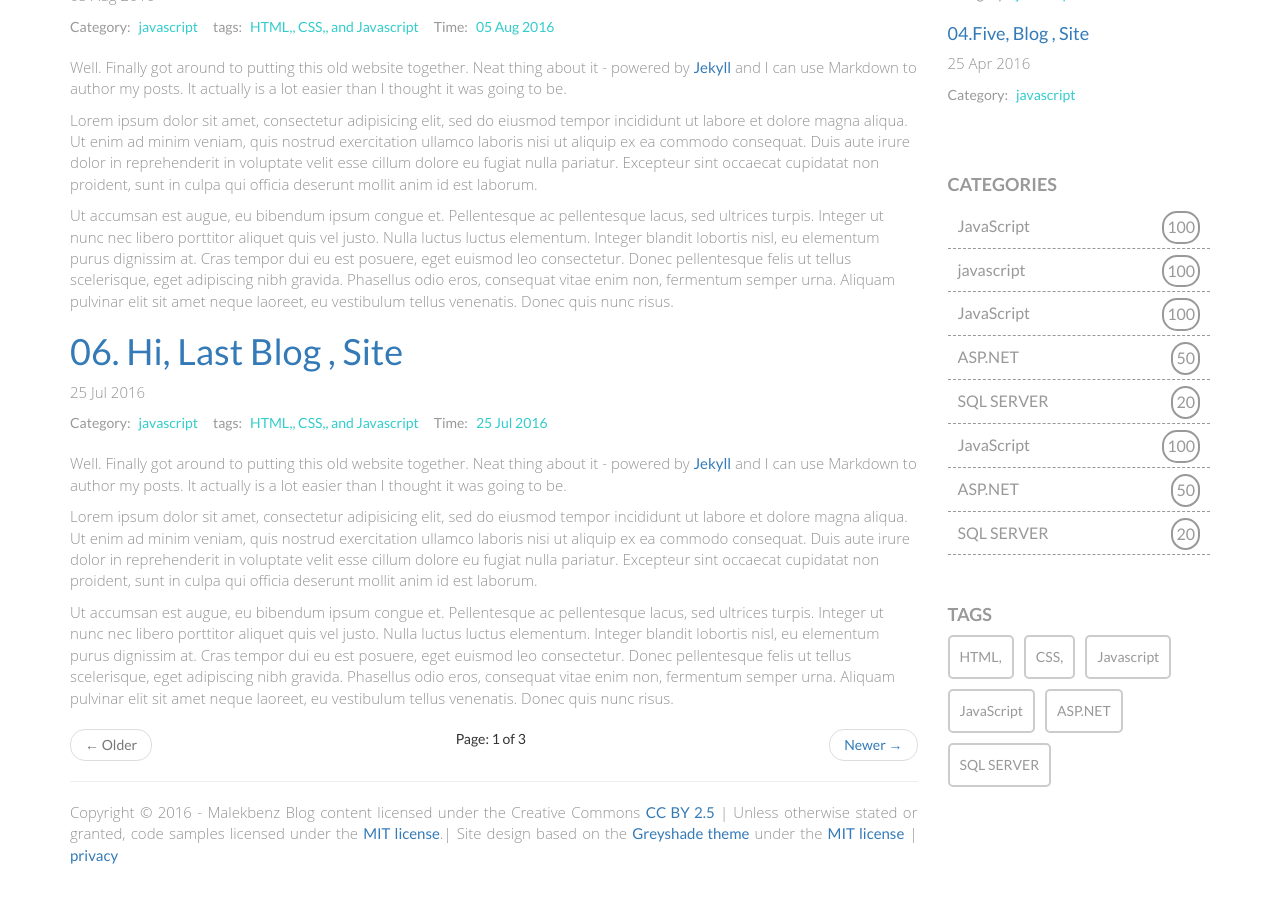
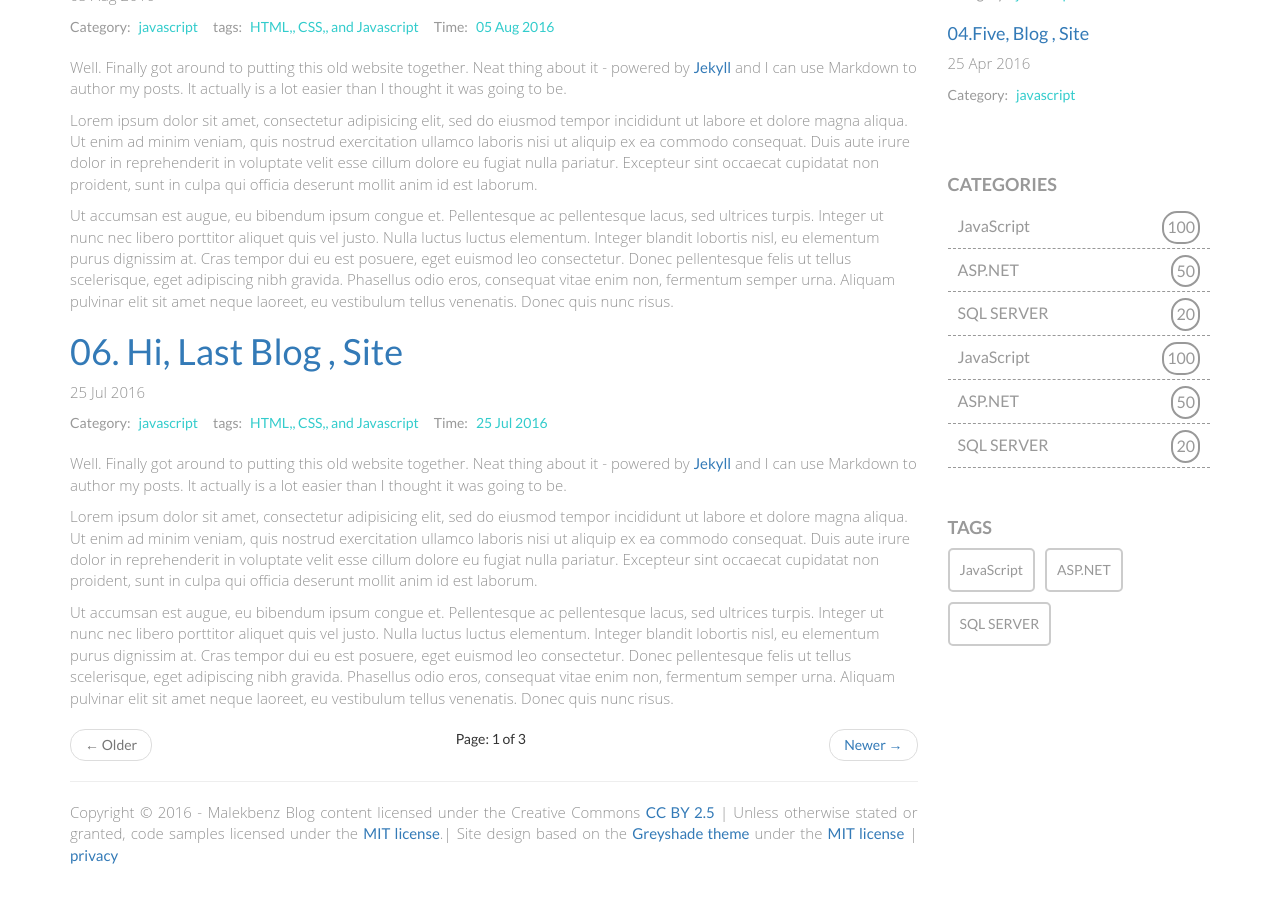
Before and after one commit to malekbenz/malekbenz, a Jekyll site: the page built from index.html, in a window 1280 px wide and 900 px high, scrolled down 891 px. Built offline with Jekyll 4.4.1, drawn with Linux system fonts in a browser that asks for light colours; nearby versions of some CDN libraries; library files that are not in the unit come from our copies; the list of posts is cut into pages by our own code.

```diff
--- a/_includes/sidebar.html
+++ b/_includes/sidebar.html
@@ -31,14 +31,9 @@
 		<h2>Categories</h2>
 
 		<ul class="category">
-			{% for post in site.categories %}
-			<h4><a href="{{ post.url }}">{{ post.title }}</a></h4>
-			<li><a href="#">JavaScript <span class="count">100</span></a></li>
-
-			{% endfor %}
-			{% for tag in site.categories %}
+			<!--{% for tag in site.categories %}
 			<li><a href="#{{ tag[0] | slugify }}">{{ tag[0] }} <span class="count">100</span></a></li>
-			{% endfor %}
+			{% endfor %}-->
 
 			<li><a href="#">JavaScript <span class="count">100</span></a></li>
 			<li><a href="#">ASP.NET <span class="count">50</span></a></li>
@@ -56,9 +51,9 @@
 		<h2>Tags</h2>
 
 		<ul class="tags">
-				{% for tag in site.tags %}
+				<!--{% for tag in site.tags %}
 				<li><a href="#{{ tag[0] | slugify }}"  class="tg-btn">{{ tag[0] }}</a></li>
-				{% endfor %}
+				{% endfor %}-->
 
 			<li><a href="#" class="tg-btn">JavaScript </a></li>
 			<li><a href="#" class="tg-btn">ASP.NET</a></li>
```
